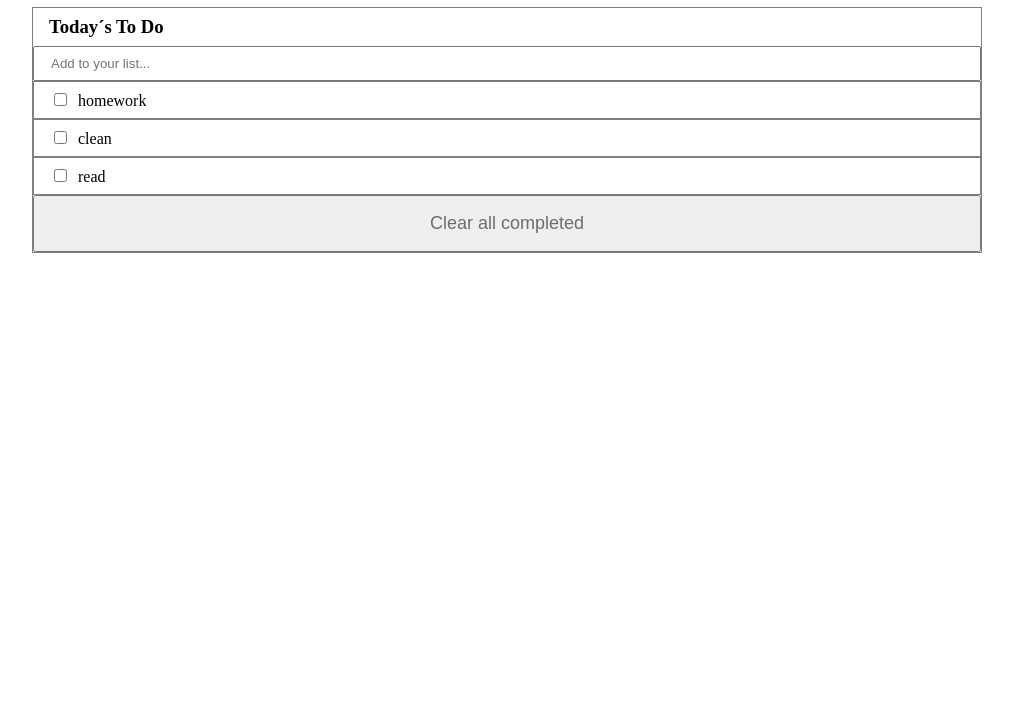
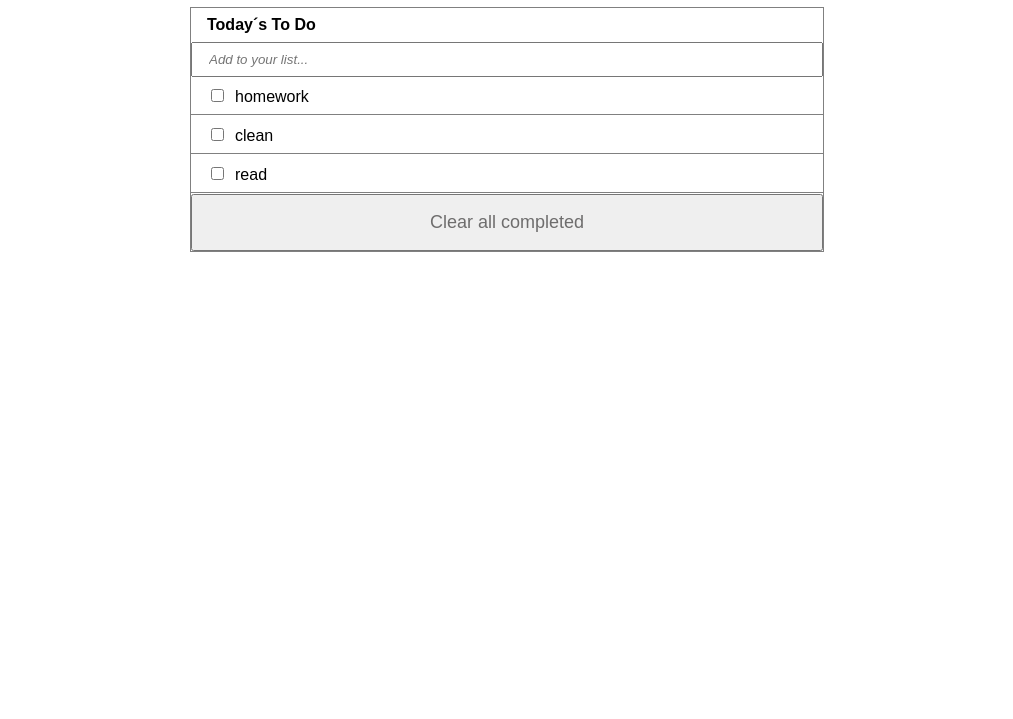
Before and after one commit to marilirulita/To-Do-list, a website built with webpack: page src/index.html in a window 1280 px wide. Shown: the part 81-800 px from the top of the page, without its empty margins (133-1146 px from the left). Built offline with nearby package versions, Linux system fonts and the light colour scheme.

Commit message:
Update css style

```diff
--- a/src/index.html
+++ b/src/index.html
@@ -8,7 +8,7 @@
 <body>
     <h1>To Do List</h1>
     <div id="container">
-        <h3>Today´s To Do</h3>
+        <h4>Today´s To Do</h4>
         <input type="text" name="task" id="new-task" placeholder="Add to your list..." />
         <div id="list-elem">
 
--- a/src/style.css
+++ b/src/style.css
@@ -2,9 +2,10 @@ body {
   display: flex;
   align-items: center;
   flex-direction: column;
+  font-family:Arial, Helvetica, sans-serif;
 }
 
-h3 {
+h4 {
   margin: 0;
   padding: 0.5rem 1rem;
 }
@@ -13,11 +14,15 @@ input {
   padding: 0.5rem 1rem;
 }
 
+::placeholder {
+  font-style: italic;
+}
+
 #container {
   display: flex;
   flex-direction: column;
   border: 1px solid gray;
-  width: 75%;
+  width: 50%;
 }
 
 #list-elem {
@@ -26,8 +31,9 @@ input {
 }
 
 .task-element {
-  border: 1px solid gray;
+  border-bottom: 1px solid gray;
   padding: 0.5rem 1rem;
+  margin: 1px 0;
 }
 
 span {
```
Also changed, not shown: dist/index.html, dist/main.js.
